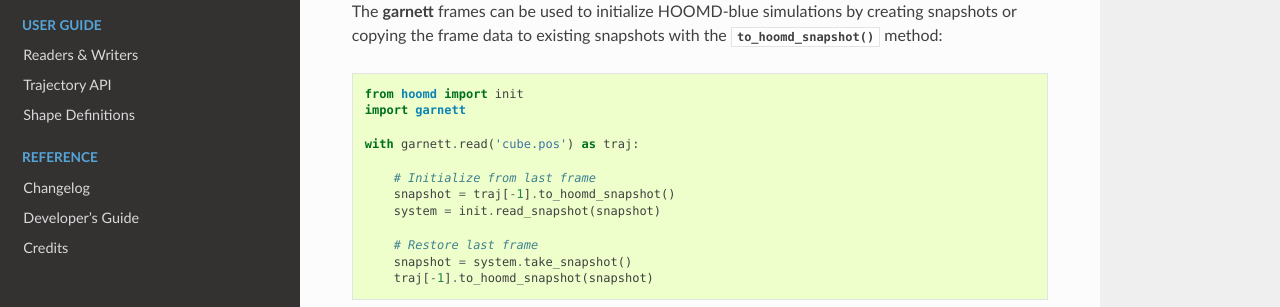
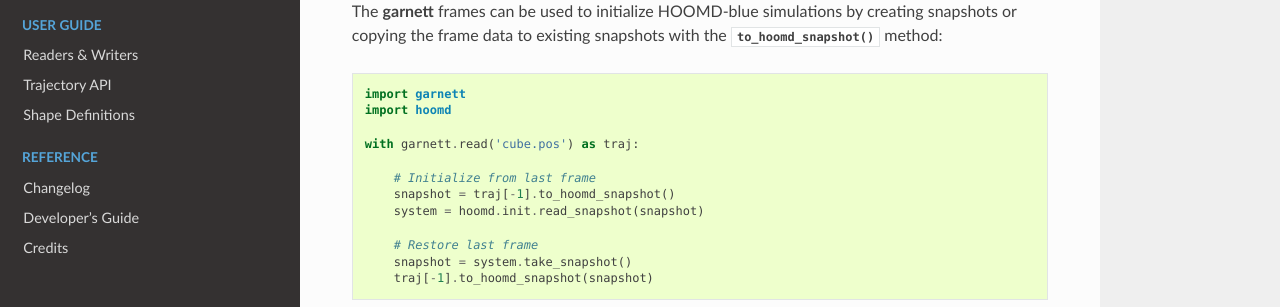
Before and after one commit to glotzerlab/garnett, a Sphinx documentation site: the page built from doc/quickstart.rst, in a window 1280 px wide and 900 px high, scrolled down 3343 px. Shown: the part 375-682 px from the top of the window. Built offline with Sphinx 7.4.7 and the Read the Docs theme 2.0.0, drawn with Linux system fonts in a browser that asks for light colours.

Commit message:
Change hoomd import.

```diff
--- a/doc/quickstart.rst
+++ b/doc/quickstart.rst
@@ -199,14 +199,14 @@
 
 .. code-block:: python
 
-    from hoomd import init
     import garnett
+    import hoomd
 
     with garnett.read('cube.pos') as traj:
 
         # Initialize from last frame
         snapshot = traj[-1].to_hoomd_snapshot()
-        system = init.read_snapshot(snapshot)
+        system = hoomd.init.read_snapshot(snapshot)
 
         # Restore last frame
         snapshot = system.take_snapshot()
```
